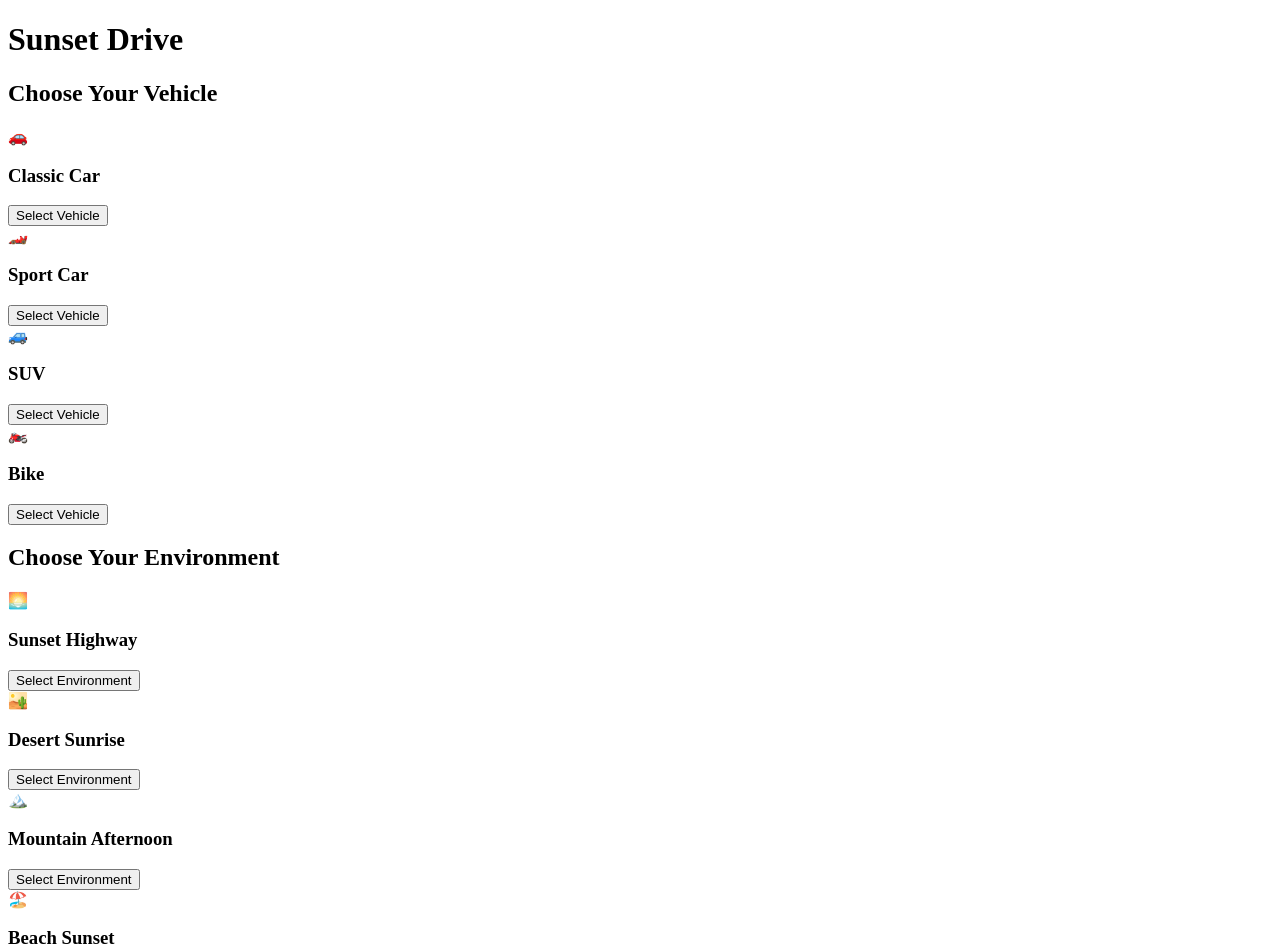
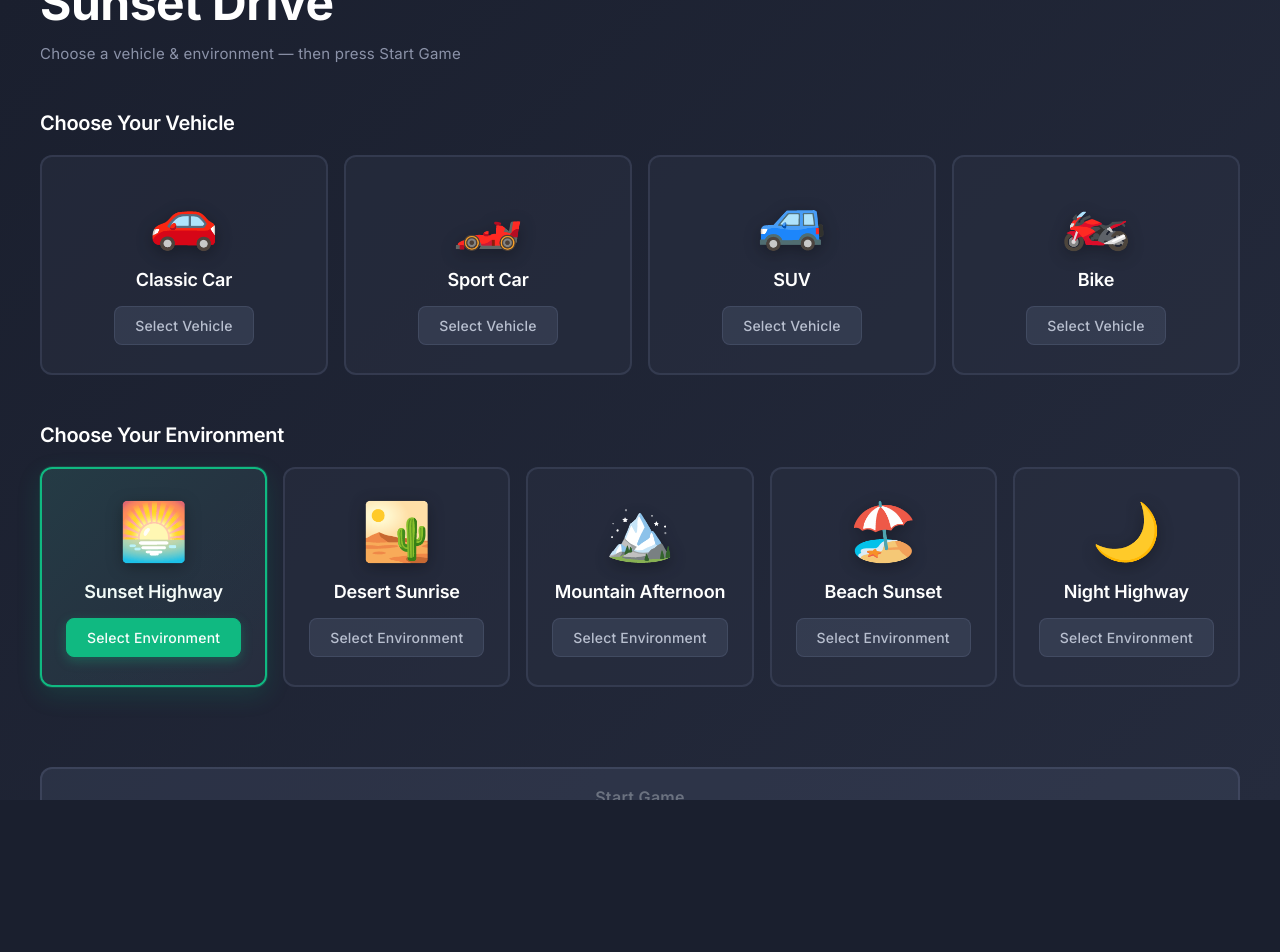
Before and after one commit to kushalsharma12/sunset_drive, a website built with Vite: page index.html in a window 1280 px wide. Shown: the top 952 px of the page. After the commit the page ends 800 px from the top, so only its background shows below. Built offline with nearby package versions, Linux system fonts and the light colour scheme.

Commit message:
Redesign selection UI with modern dark theme and improved UX

```diff
--- a/index.html
+++ b/index.html
@@ -7,7 +7,8 @@
   <meta name="viewport" content="width=device-width, initial-scale=1.0" />
   <link rel="preconnect" href="https://fonts.googleapis.com">
   <link rel="preconnect" href="https://fonts.gstatic.com" crossorigin>
-  <link href="https://fonts.googleapis.com/css2?family=Inter:wght@400;600;700&display=swap" rel="stylesheet">
+  <link href="https://fonts.googleapis.com/css2?family=Inter:wght@400;500;600;700&display=swap" rel="stylesheet">
+  <link rel="stylesheet" href="/style.css">
   <title>Sunset Drive</title>
 </head>
 
@@ -15,12 +16,15 @@
   <!-- Vehicle & Environment Selector -->
   <div id="vehicle-selector" class="selector-overlay">
     <div class="selector-container">
-      <h1 class="main-title">Sunset Drive</h1>
+      <div class="header">
+        <h1 class="main-title">Sunset Drive</h1>
+        <p class="subtitle">Choose a vehicle & environment — then press Start Game</p>
+      </div>
 
       <!-- Vehicle Selection -->
       <section class="selection-section">
         <h2 class="section-heading">Choose Your Vehicle</h2>
-        <div class="cards-grid">
+        <div class="cards-grid vehicle-grid">
           <div class="selection-card" data-vehicle="CarA">
             <div class="card-icon">🚗</div>
             <h3 class="card-title">Classic Car</h3>
@@ -51,7 +55,7 @@
           <div class="selection-card selected" data-environment="sunset">
             <div class="card-icon">🌅</div>
             <h3 class="card-title">Sunset Highway</h3>
-            <button class="card-button">Select Environment</button>
+            <button class="card-button selected">Select Environment</button>
           </div>
           <div class="selection-card" data-environment="desert">
             <div class="card-icon">🏜️</div>
--- a/src/main.js
+++ b/src/main.js
@@ -241,11 +241,17 @@ function initVehicleSelector() {
     card.addEventListener('click', () => {
       selectedVehicle = card.dataset.vehicle;
 
-      // Remove selected class from all vehicle cards
-      vehicleCards.forEach(c => c.classList.remove('selected'));
+      // Remove selected class from all vehicle cards and buttons
+      vehicleCards.forEach(c => {
+        c.classList.remove('selected');
+        const btn = c.querySelector('.card-button');
+        if (btn) btn.classList.remove('selected');
+      });
 
-      // Add selected class to clicked card
+      // Add selected class to clicked card and button
       card.classList.add('selected');
+      const btn = card.querySelector('.card-button');
+      if (btn) btn.classList.add('selected');
 
       // Enable start button
       checkStartButton();
@@ -257,11 +263,17 @@ function initVehicleSelector() {
     card.addEventListener('click', () => {
       selectedEnvironment = card.dataset.environment;
 
-      // Remove selected class from all environment cards
-      environmentCards.forEach(c => c.classList.remove('selected'));
+      // Remove selected class from all environment cards and buttons
+      environmentCards.forEach(c => {
+        c.classList.remove('selected');
+        const btn = c.querySelector('.card-button');
+        if (btn) btn.classList.remove('selected');
+      });
 
-      // Add selected class to clicked card
+      // Add selected class to clicked card and button
       card.classList.add('selected');
+      const btn = card.querySelector('.card-button');
+      if (btn) btn.classList.add('selected');
     });
   });
 
--- a/style.css
+++ b/style.css
@@ -1,3 +1,4 @@
+/* ===== RESET & BASE ===== */
 * {
   margin: 0;
   padding: 0;
@@ -6,27 +7,20 @@
 
 body {
   margin: 0;
-  padding: 0;
-  overflow: hidden;
-  background: linear-gradient(135deg, #667eea 0%, #764ba2 100%);
   font-family: 'Inter', -apple-system, BlinkMacSystemFont, 'Segoe UI', sans-serif;
+  background: #1a1f2e;
+  color: #ffffff;
+  overflow-x: hidden;
 }
 
-canvas {
-  display: block;
-  width: 100vw;
-  height: 100vh;
-}
-
-/* Selector Overlay */
+/* ===== SELECTOR OVERLAY ===== */
 .selector-overlay {
   position: fixed;
   top: 0;
   left: 0;
   width: 100vw;
   height: 100vh;
-  background: rgba(0, 0, 0, 0.75);
-  backdrop-filter: blur(10px);
+  background: linear-gradient(135deg, #1a1f2e 0%, #252b3d 100%);
   display: flex;
   align-items: center;
   justify-content: center;
@@ -34,18 +28,7 @@ canvas {
   opacity: 1;
   transition: opacity 0.5s ease;
   overflow-y: auto;
-  padding: 20px;
-  animation: fadeIn 0.5s ease;
-}
-
-@keyframes fadeIn {
-  from {
-    opacity: 0;
-  }
-
-  to {
-    opacity: 1;
-  }
+  padding: 40px 20px;
 }
 
 .selector-overlay.hidden {
@@ -53,199 +36,263 @@ canvas {
   pointer-events: none;
 }
 
-/* Main Container */
 .selector-container {
-  background: rgba(255, 255, 255, 0.95);
-  border-radius: 24px;
-  padding: 48px;
   max-width: 1200px;
   width: 100%;
-  box-shadow: 0 20px 60px rgba(0, 0, 0, 0.3);
-  animation: slideUp 0.6s ease;
+  margin: 0 auto;
 }
 
-@keyframes slideUp {
-  from {
-    transform: translateY(30px);
-    opacity: 0;
-  }
-
-  to {
-    transform: translateY(0);
-    opacity: 1;
-  }
+/* ===== HEADER ===== */
+.header {
+  text-align: left;
+  margin-bottom: 48px;
 }
 
-/* Main Title */
 .main-title {
-  text-align: center;
-  font-size: 3em;
+  font-size: 48px;
   font-weight: 700;
-  background: linear-gradient(135deg, #667eea 0%, #764ba2 100%);
-  -webkit-background-clip: text;
-  -webkit-text-fill-color: transparent;
-  background-clip: text;
-  margin-bottom: 48px;
-  letter-spacing: -1px;
+  color: #ffffff;
+  margin: 0 0 12px 0;
+  letter-spacing: -0.5px;
 }
 
-/* Section */
+.subtitle {
+  font-size: 15px;
+  font-weight: 400;
+  color: #8b92a8;
+  margin: 0;
+  letter-spacing: 0.2px;
+}
+
+/* ===== SELECTION SECTIONS ===== */
 .selection-section {
   margin-bottom: 48px;
 }
 
 .section-heading {
-  text-align: center;
-  font-size: 1.75em;
+  font-size: 20px;
   font-weight: 600;
-  color: #2d3748;
-  margin-bottom: 24px;
-  letter-spacing: -0.5px;
+  color: #ffffff;
+  margin: 0 0 20px 0;
+  letter-spacing: -0.3px;
 }
 
-/* Cards Grid */
+/* ===== CARDS GRID ===== */
 .cards-grid {
   display: grid;
-  grid-template-columns: repeat(auto-fit, minmax(200px, 1fr));
-  gap: 20px;
+  gap: 16px;
   margin-bottom: 16px;
 }
 
-.environment-grid {
-  grid-template-columns: repeat(auto-fit, minmax(180px, 1fr));
+.vehicle-grid {
+  grid-template-columns: repeat(auto-fit, minmax(200px, 1fr));
 }
 
-/* Selection Card */
+.environment-grid {
+  grid-template-columns: repeat(auto-fit, minmax(200px, 1fr));
+}
+
+/* ===== SELECTION CARD ===== */
 .selection-card {
-  background: white;
-  border: 2px solid #e2e8f0;
-  border-radius: 16px;
-  padding: 24px;
+  background: rgba(42, 48, 66, 0.5);
+  border: 2px solid rgba(75, 85, 110, 0.4);
+  border-radius: 12px;
+  padding: 28px 20px;
   text-align: center;
   cursor: pointer;
-  transition: all 0.25s ease;
-  box-shadow: 0 2px 8px rgba(0, 0, 0, 0.08);
+  transition: all 0.3s cubic-bezier(0.4, 0, 0.2, 1);
+  position: relative;
+  overflow: hidden;
+}
+
+.selection-card::before {
+  content: '';
+  position: absolute;
+  top: 0;
+  left: 0;
+  right: 0;
+  bottom: 0;
+  background: linear-gradient(135deg, rgba(255, 255, 255, 0.05) 0%, rgba(255, 255, 255, 0) 100%);
+  opacity: 0;
+  transition: opacity 0.3s ease;
+  pointer-events: none;
 }
 
 .selection-card:hover {
-  transform: translateY(-4px) scale(1.02);
-  box-shadow: 0 8px 24px rgba(0, 0, 0, 0.15);
-  border-color: #cbd5e0;
+  border-color: rgba(100, 110, 140, 0.6);
+  transform: translateY(-2px);
+  box-shadow: 0 8px 24px rgba(0, 0, 0, 0.3);
+}
+
+.selection-card:hover::before {
+  opacity: 1;
 }
 
 .selection-card.selected {
-  border-color: #24d86d;
-  box-shadow: 0 0 0 3px rgba(36, 216, 109, 0.2), 0 8px 24px rgba(36, 216, 109, 0.15);
-  background: linear-gradient(to bottom, #ffffff, #f0fdf4);
+  background: rgba(42, 48, 66, 0.8);
+  border: 2px solid #10b981;
+  box-shadow: 0 0 0 1px rgba(16, 185, 129, 0.2),
+    0 8px 24px rgba(16, 185, 129, 0.15);
 }
 
-/* Card Icon */
-.card-icon {
-  font-size: 4em;
-  margin-bottom: 16px;
-  line-height: 1;
-  filter: drop-shadow(0 2px 4px rgba(0, 0, 0, 0.1));
+.selection-card.selected::before {
+  background: linear-gradient(135deg, rgba(16, 185, 129, 0.1) 0%, rgba(16, 185, 129, 0) 100%);
+  opacity: 1;
 }
 
-/* Card Title */
-.card-title {
-  font-size: 1.1em;
-  font-weight: 600;
-  color: #2d3748;
+/* ===== CARD CONTENT ===== */
+.card-icon {
+  font-size: 56px;
   margin-bottom: 16px;
+  filter: drop-shadow(0 4px 8px rgba(0, 0, 0, 0.3));
+  transition: transform 0.3s ease;
 }
 
-/* Card Button */
+.selection-card:hover .card-icon {
+  transform: scale(1.1);
+}
+
+.card-title {
+  font-size: 18px;
+  font-weight: 600;
+  color: #ffffff;
+  margin: 0 0 16px 0;
+  letter-spacing: -0.2px;
+}
+
 .card-button {
-  width: 100%;
-  padding: 12px 24px;
-  border: none;
-  border-radius: 10px;
-  font-size: 0.95em;
-  font-weight: 600;
+  background: rgba(75, 85, 110, 0.4);
+  border: 1px solid rgba(100, 110, 140, 0.3);
+  color: #b8bfcf;
+  padding: 10px 20px;
+  border-radius: 8px;
+  font-size: 14px;
+  font-weight: 500;
+  cursor: pointer;
+  transition: all 0.3s ease;
   font-family: 'Inter', sans-serif;
-  cursor: pointer;
-  transition: all 0.2s ease;
-  background: #e2e8f0;
-  color: #4a5568;
+  letter-spacing: 0.2px;
 }
 
 .card-button:hover {
-  background: #cbd5e0;
-  transform: scale(0.98);
-}
-
-.card-button:active {
-  transform: scale(0.95);
+  background: rgba(85, 95, 120, 0.5);
+  border-color: rgba(110, 120, 150, 0.4);
+  color: #e0e4eb;
 }
 
 .selection-card.selected .card-button {
-  background: #24d86d;
-  color: white;
-  box-shadow: 0 4px 12px rgba(36, 216, 109, 0.3);
+  background: #10b981;
+  border-color: #10b981;
+  color: #ffffff;
+  box-shadow: 0 4px 12px rgba(16, 185, 129, 0.3);
 }
 
 .selection-card.selected .card-button:hover {
-  background: #1fc760;
+  background: #0ea572;
+  border-color: #0ea572;
 }
 
-/* Start Game Button */
+/* ===== START GAME BUTTON ===== */
 .start-game-button {
-  display: block;
   width: 100%;
-  max-width: 400px;
-  margin: 32px auto 0;
-  padding: 18px 48px;
-  border: none;
-  border-radius: 14px;
-  font-size: 1.3em;
-  font-weight: 700;
+  background: rgba(75, 85, 110, 0.3);
+  border: 2px solid rgba(100, 110, 140, 0.3);
+  color: #6b7280;
+  padding: 18px 32px;
+  border-radius: 12px;
+  font-size: 16px;
+  font-weight: 600;
+  cursor: not-allowed;
+  transition: all 0.3s cubic-bezier(0.4, 0, 0.2, 1);
   font-family: 'Inter', sans-serif;
-  cursor: pointer;
-  transition: all 0.3s ease;
-  background: linear-gradient(135deg, #24d86d 0%, #1fc760 100%);
-  color: white;
-  box-shadow: 0 8px 24px rgba(36, 216, 109, 0.35);
-  letter-spacing: 0.5px;
+  letter-spacing: 0.3px;
+  margin-top: 32px;
 }
 
-.start-game-button:hover:not(:disabled) {
-  transform: translateY(-2px);
-  box-shadow: 0 12px 32px rgba(36, 216, 109, 0.45);
+.start-game-button:not(:disabled) {
+  background: linear-gradient(135deg, #10b981 0%, #059669 100%);
+  border-color: #10b981;
+  color: #ffffff;
+  cursor: pointer;
+  box-shadow: 0 4px 16px rgba(16, 185, 129, 0.3);
 }
 
-.start-game-button:active:not(:disabled) {
-  transform: translateY(0) scale(0.98);
+.start-game-button:not(:disabled):hover {
+  transform: translateY(-2px);
+  box-shadow: 0 8px 24px rgba(16, 185, 129, 0.4);
+  background: linear-gradient(135deg, #0ea572 0%, #047857 100%);
 }
 
-.start-game-button:disabled {
-  background: #cbd5e0;
-  color: #a0aec0;
-  cursor: not-allowed;
-  box-shadow: none;
+.start-game-button:not(:disabled):active {
+  transform: translateY(0);
+  box-shadow: 0 4px 12px rgba(16, 185, 129, 0.3);
 }
 
-/* Responsive */
+/* ===== RESPONSIVE ===== */
 @media (max-width: 768px) {
   .selector-container {
-    padding: 32px 24px;
+    padding: 20px;
   }
 
   .main-title {
-    font-size: 2.2em;
-    margin-bottom: 32px;
+    font-size: 36px;
+  }
+
+  .subtitle {
+    font-size: 14px;
   }
 
   .section-heading {
-    font-size: 1.4em;
+    font-size: 18px;
   }
 
-  .cards-grid {
-    grid-template-columns: repeat(auto-fit, minmax(150px, 1fr));
-    gap: 16px;
+  .vehicle-grid,
+  .environment-grid {
+    grid-template-columns: repeat(2, 1fr);
   }
 
   .card-icon {
-    font-size: 3em;
+    font-size: 48px;
+  }
+
+  .card-title {
+    font-size: 16px;
   }
 }
+
+@media (max-width: 480px) {
+
+  .vehicle-grid,
+  .environment-grid {
+    grid-template-columns: 1fr;
+  }
+
+  .main-title {
+    font-size: 28px;
+  }
+}
+
+/* ===== ANIMATIONS ===== */
+@keyframes fadeIn {
+  from {
+    opacity: 0;
+    transform: translateY(20px);
+  }
+
+  to {
+    opacity: 1;
+    transform: translateY(0);
+  }
+}
+
+.selection-section {
+  animation: fadeIn 0.6s ease-out;
+}
+
+.selection-section:nth-child(2) {
+  animation-delay: 0.1s;
+}
+
+.selection-section:nth-child(3) {
+  animation-delay: 0.2s;
+}
```
